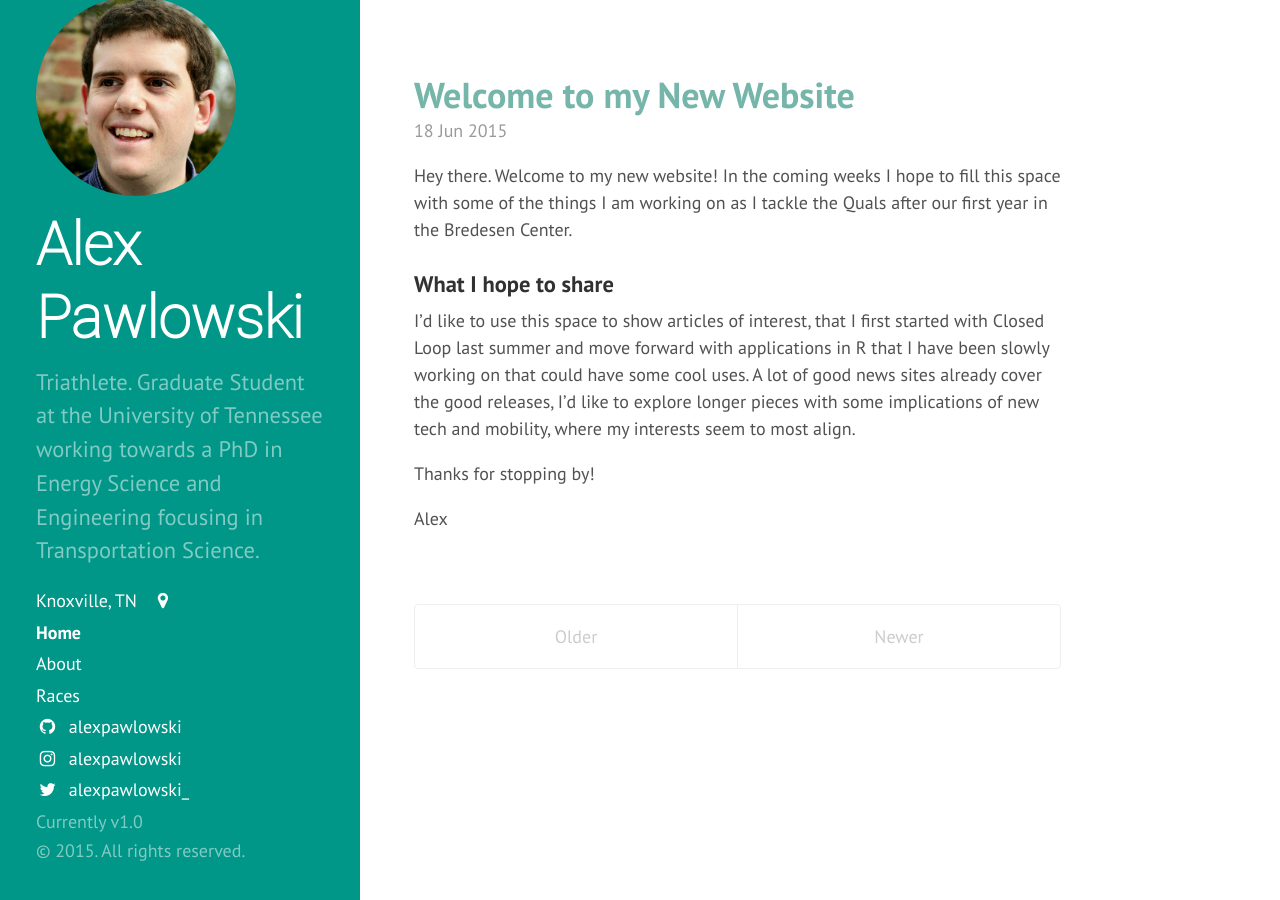
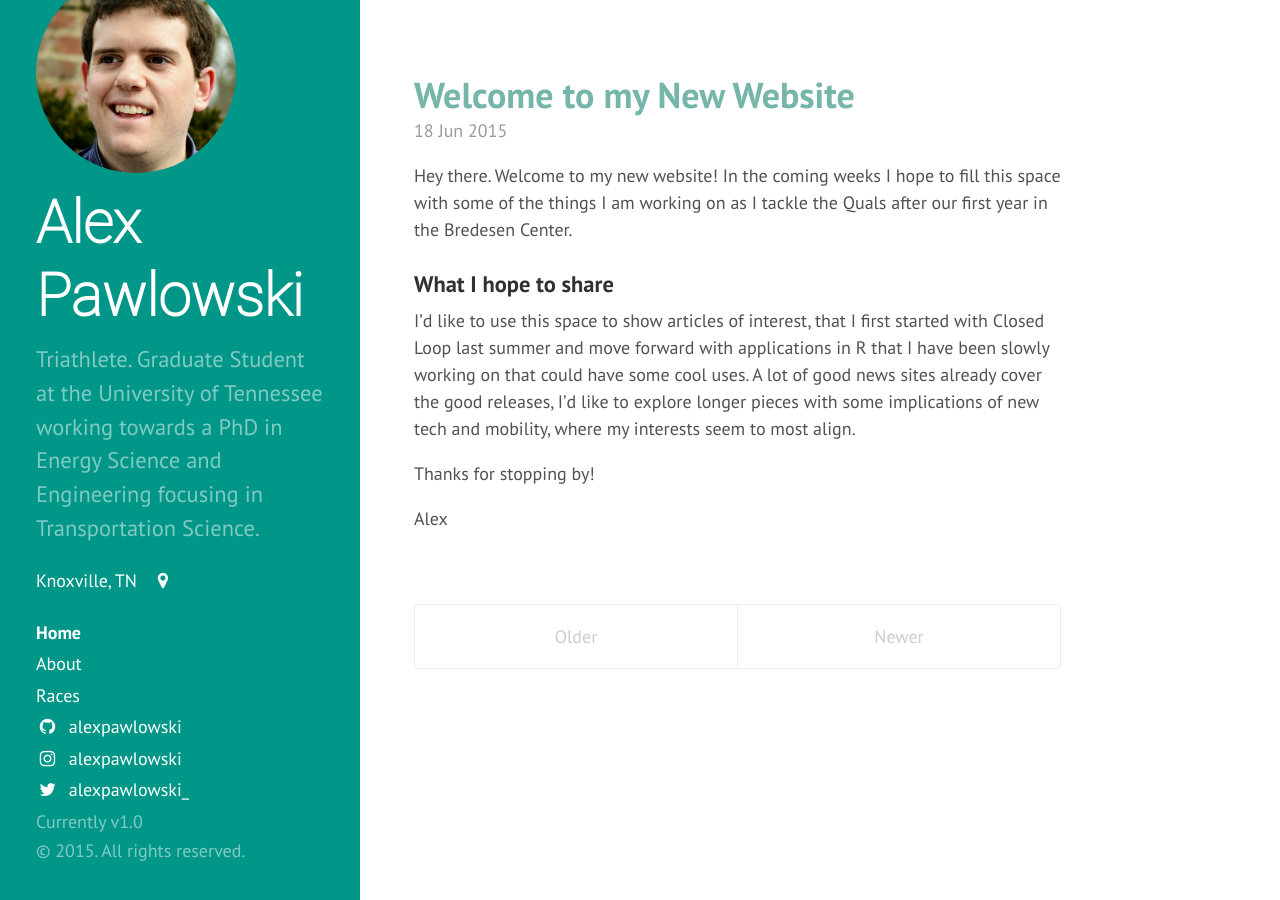
Before and after one commit to alexpawlowski/alexpawlowski.github.io, a Jekyll site: the page built from index.html, in a window 1280 px wide. Built offline with Jekyll 4.4.1, drawn with Linux system fonts in a browser that asks for light colours; nearby versions of some CDN libraries; Markdown is read by kramdown in place of the engine named in the settings; the list of posts is cut into pages by our own code.

Commit message:
Update CSS and HTML

```diff
--- a/_includes/sidebar.html
+++ b/_includes/sidebar.html
@@ -12,7 +12,7 @@
       <p class="lead">{{ site.description }}</p>
     </div>
     <nav class="sidebar-nav">
-      <a class="sidebar-nav-item" href="https://www.google.com/maps/place/Knoxville,+TN">Knoxville, TN &nbsp; <i class="fa fa-map-marker fa-fw"></i></a>
+      <a class="sidebar-nav-location" href="https://www.google.com/maps/place/Knoxville,+TN">Knoxville, TN &nbsp; <i class="fa fa-map-marker fa-fw"></i></a>
       <a class="sidebar-nav-item{% if page.url == site.baseurl %} active{% endif %}" href="{{ site.baseurl }}">Home</a>
 
       {% comment %}
--- a/public/css/hyde.css
+++ b/public/css/hyde.css
@@ -145,6 +145,7 @@
 .sidebar-nav-location {
   display: block;
   margin-bottom: 1rem;
+  line-height: 2;
 }
 a.sidebar-nav-location:hover,
 a.sidebar-nav-location:focus {
```
